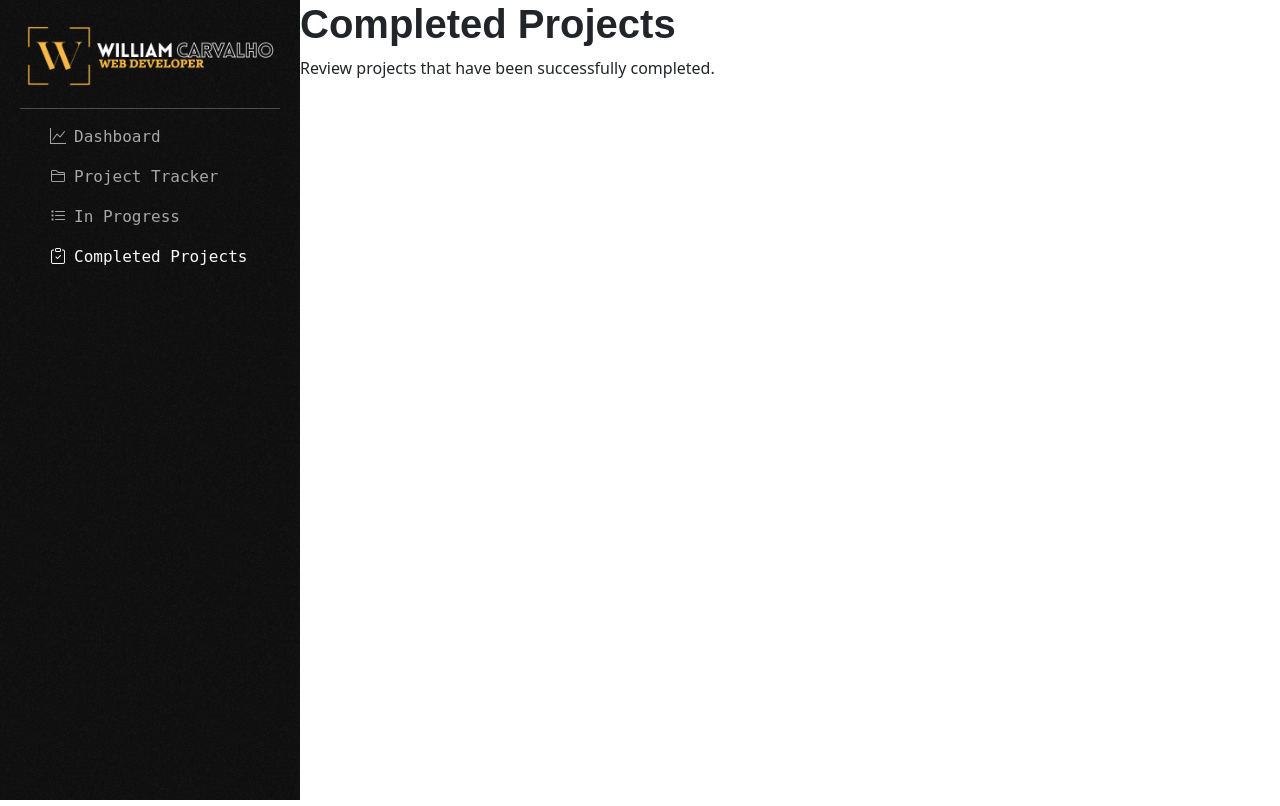
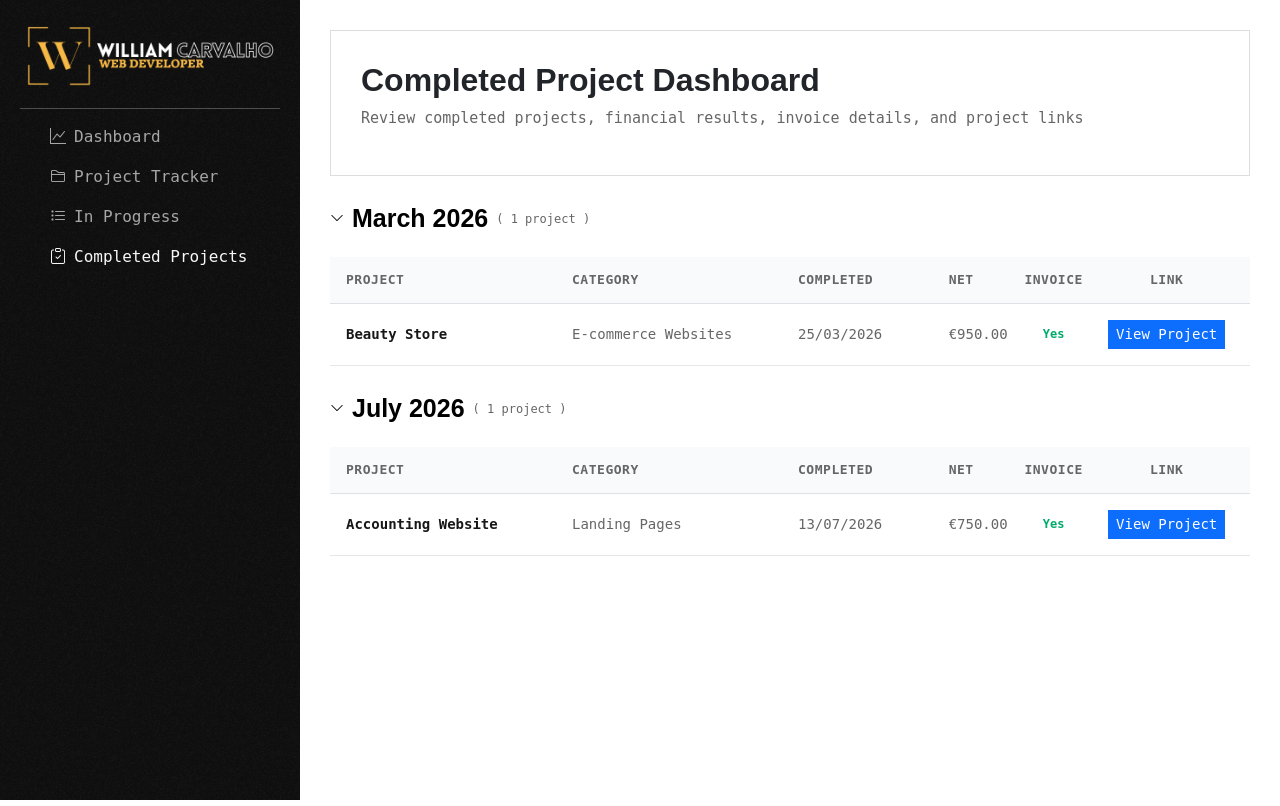
Before and after one commit to williamcarvalhodev/project-management-flask, a Flask app: page /completed_projects in a window 1280 px wide. Run offline with Flask 3, Linux system fonts and the light colour scheme.

Commit message:
add completed projects dashboard

```diff
--- a/app.py
+++ b/app.py
@@ -2,6 +2,7 @@ from flask import Flask, render_template, request, redirect, url_for
 from data.dashboard_data import recent_activities, projects_progress, summary
 from data.tracker_data import project_groups
 from data.models import Project
+from datetime import datetime
 
 
 app = Flask(__name__)
@@ -112,7 +113,33 @@ def in_progress():
 
 @app.route("/completed_projects")
 def completed_projects():
-    return render_template("completed_projects.html")
+    completed_projects_by_month = {}
+
+    for group in project_groups:
+        for project in group.projects:
+
+            if project.status == "Completed":
+                completed_date = datetime.strptime(
+                    project.end,
+                    "%d/%m/%Y"
+                )
+
+                month_name = completed_date.strftime("%B %Y")
+
+                if month_name not in completed_projects_by_month:
+                    completed_projects_by_month[month_name] = []
+
+                completed_projects_by_month[month_name].append(
+                    {
+                        "project": project,
+                        "project_type": group.name
+                    }
+                )
+
+    return render_template(
+        "completed_projects.html",
+        completed_projects_by_month=completed_projects_by_month
+    )
 
 
 if __name__ == "__main__":
--- a/data/models.py
+++ b/data/models.py
@@ -39,7 +39,9 @@ class Project:
         days_left_class,
         accepted=False,
         total_tasks=0,
-        completed_tasks=0
+        completed_tasks=0,
+        invoice_required=False,
+        project_link=""
     ):
         self.project_id = project_id
         self.name = name
@@ -55,6 +57,8 @@ class Project:
         self.accepted = accepted
         self.total_tasks = total_tasks
         self.completed_tasks = completed_tasks
+        self.invoice_required = invoice_required
+        self.project_link = project_link
 
     def calculate_net(self):
         if not self.accepted:
--- a/data/tracker_data.py
+++ b/data/tracker_data.py
@@ -29,7 +29,9 @@ ecommerce_projects = [
         end="25/03/2026",
         days_left="Completed",
         days_left_class="project-completed",
-        accepted=True
+        accepted=True,
+        invoice_required=True,
+        project_link="https://williamcarvalhodev.github.io/run-together/"
     ),
 
     Project(
@@ -81,7 +83,9 @@ landing_pages_projects = [
         end="13/07/2026",
         days_left="Completed",
         days_left_class="project-completed",
-        accepted=True
+        accepted=True,
+        invoice_required=True,
+        project_link="https://williamcarvalhodev.com"
     )
 ]
 
--- a/static/css/style.css
+++ b/static/css/style.css
@@ -416,13 +416,15 @@ aside nav a.active {
     font-weight: 700;
 }
 
-.project-completed {
+.project-completed,
+.invoice-yes {
     color: #00ab69;
     font-size: 12px;
     font-weight: 700;
 }
 
-.project-pending {
+.project-pending,
+.invoice-no {
     color: #d97706;
     font-size: 12px;
     font-weight: 700;
--- a/templates/completed_projects.html
+++ b/templates/completed_projects.html
@@ -3,6 +3,147 @@
 {% block title %}Completed Projects | Project Management{% endblock %}
 
 {% block content %}
-    <h1>Completed Projects</h1>
-    <p>Review projects that have been successfully completed.</p>
+
+<div class="main-content-tracker">
+    <div class="container-tracker">
+        <h2 class="text-start">Completed Project Dashboard</h2>
+        <p class="text-start">
+            Review completed projects, financial results, invoice details, and project links
+        </p>
+    </div>
+
+    <div class="projects-content">
+        <div class="col-12 mt-4">
+            {% for month, projects in completed_projects_by_month.items() %}
+
+            <!-- Completed projects grouped by month -->
+            <div class="col-12 mt-4">
+                <button onclick="toggleSubTable(this)" class="text-start dropdown-btn">
+                    <i class="bi bi-chevron-down"></i>
+                    <span>
+                        {{ month }}
+                    </span>
+                    <p>
+                        (
+                        {{ projects|length }}
+
+                        {% if projects|length == 1 %}
+                        project
+                        {% else %}
+                        projects
+                        {% endif %}
+                        )
+                    </p>
+                </button>
+                <div class="project-grid-card">
+
+                    <!-- Table header -->
+                    <div class="project-grid-header d-none d-xl-block">
+                        <div class="row g-3 align-items-center">
+
+                            <div class="col-xl-3">Project</div>
+                            <div class="col-xl-3">Category</div>
+                            <div class="col-xl-2">Completed</div>
+                            <div class="col-xl-1">Net</div>
+                            <div class="col-xl-1 text-center">Invoice</div>
+                            <div class="col-xl-2 text-center">Link</div>
+
+                        </div>
+                    </div>
+
+                    <!-- Loop through completed projects in the month -->
+                    {% for item in projects %}
+
+                    <article class="project-grid-row">
+
+                        <div class="row g-3 align-items-center">
+
+                            <!-- Project -->
+                            <div class="col-12 col-xl-3">
+                                <div class="project-cell" data-label="Project">
+                                    <div class="project-title">
+                                        <strong>
+                                            {{ item.project.name }}
+                                        </strong>
+                                    </div>
+                                </div>
+                            </div>
+
+                            <!-- Category -->
+                            <div class="col-12 col-xl-3">
+                                <div class="project-cell" data-label="Category">
+                                    <span class="project-value">
+                                        {{ item.project_type }}
+                                    </span>
+                                </div>
+                            </div>
+
+                            <!-- Completed date -->
+                            <div class="col-12 col-xl-2">
+                                <div class="project-cell" data-label="Completed">
+                                    <span class="project-value">
+                                        {{ item.project.end }}
+                                    </span>
+                                </div>
+                            </div>
+
+                            <!-- Net value -->
+                            <div class="col-12 col-xl">
+                                <div class="project-cell" data-label="Price">
+                                    <span class="project-value">
+                                        €{{ "%.2f"|format(item.project.calculate_net()) }}
+                                    </span>
+                                </div>
+                            </div>
+
+                            <!-- Invoice -->
+                            <div class="col-12 col-xl-1 d-flex justify-content-start justify-content-md-center">
+                                <div class="project-cell" data-label="Invoice">
+
+                                    {% if item.project.invoice_required %}
+                                    <span class="invoice-yes">
+                                        Yes
+                                    </span>
+                                    {% else %}
+                                    <span class="invoice-no">
+                                        No
+                                    </span>
+                                    {% endif %}
+
+                                </div>
+                            </div>
+
+                            <!-- Project link -->
+                            <div class="col-12 col-xl-2 d-flex justify-content-start justify-content-md-center">
+                                <div class="project-cell" data-label="Project Link">
+
+                                    {% if item.project.project_link %}
+                                    <a href="{{ item.project.project_link }}" target="_blank" rel="noopener noreferrer"
+                                        class="btn btn-sm btn-primary border-0 rounded-0">
+                                        View Project
+                                    </a>
+                                    {% else %}
+                                    <span class="text-muted">
+                                        No link
+                                    </span>
+                                    {% endif %}
+
+                                </div>
+                            </div>
+
+                        </div>
+
+                    </article>
+
+                    {% endfor %}
+
+                </div>
+
+            </div>
+
+            {% endfor %}
+        </div>
+    </div>
+</div>
+
 {% endblock %}
```
